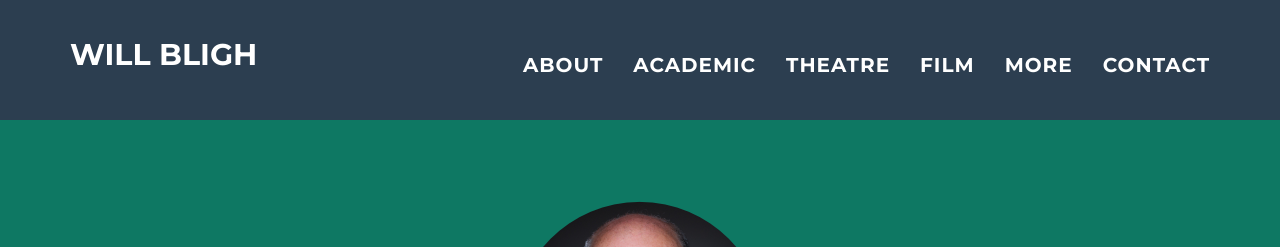
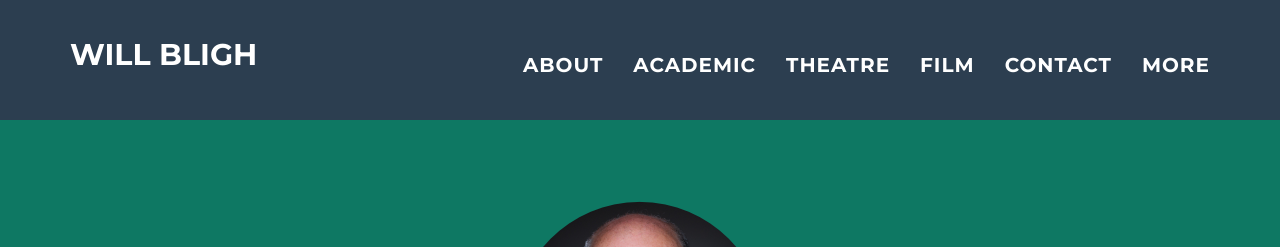
Before and after one commit to willbligh/willbligh.github.io, a Jekyll site: the page built from _posts/2024-09-20-impro.md, in a window 1280 px wide and 900 px high. Shown: the top 247 px of the window. Built offline with Jekyll 4.4.1, drawn with Linux system fonts in a browser that asks for light colours.

Commit message:
Update nav.html

```diff
--- a/_includes/nav.html
+++ b/_includes/nav.html
@@ -30,11 +30,11 @@
         <li class="page-scroll">
           <a href="#film">Film</a>
         </li>
-                <li class="page-scroll">
-          <a href="#more">More</a>
+        <li class="page-scroll">
+          <a href="#contact">Contact</a>
         </li>
         <li class="page-scroll">
-          <a href="#contact">Contact</a>
+          <a href="#more">More</a>
         </li>
       </ul>
     </div>
```
